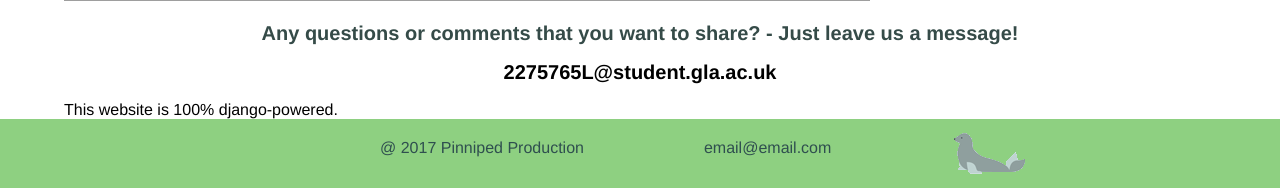
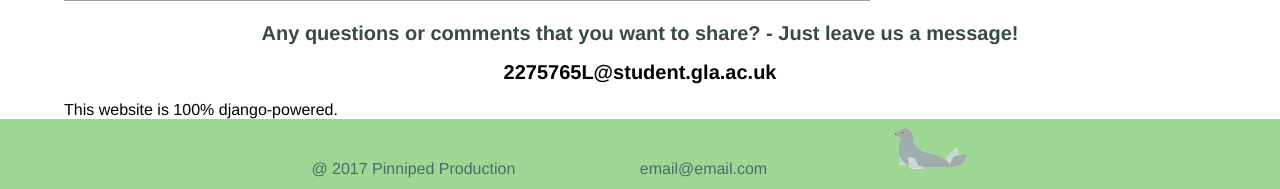
Before and after one commit to cynthi-a/Wandr, a Django app: page /wandr/about/ in a window 1280 px wide. Shown: the part 893-1082 px from the top of the page. Run offline with Django 3.2, Linux system fonts and the light colour scheme; grey boxes are pictures that could not be loaded.

Commit message:
changes to footer

```diff
--- a/static/css/base.css
+++ b/static/css/base.css
@@ -2,6 +2,11 @@ body {
 	font-size: 16px;
 	font-family: "Helvetica", Helvetica, sans-serif;
 	margin:0;
+	height: 100%;
+}
+
+html {
+	height: 100%;
 }
 
 h1 {
@@ -86,18 +91,26 @@ a {
 	text-decoration: none;
 }
 
+.page-wrap {
+  min-height: 100%;
+  /* equal to footer height */
+  margin-bottom: -70px;
+}
+.page-wrap:after {
+  content: "";
+  display: block;
+}
+.site-footer, .page-wrap:after {
+  height: 70px;
+}
+
 footer {
 	background-color: #8ED081;
-	padding: auto 0px;
-}
-
-footer div {
-	overflow: auto;
-	margin-left: 25%;
+	text-align: center;
+	opacity: 0.85;
 }
 
 footer a {
-	float: left;
 	margin: 20px 60px 5px 60px;
 	color: #2F4F4F;
 }
--- a/templates/wandr/base.html
+++ b/templates/wandr/base.html
@@ -14,6 +14,7 @@
     </title>
 </head>
 <body>
+    <div class="page-wrap">
         {% block background_image %}
         {% endblock %}
 {#    <div style="padding-left: 40px">#}
@@ -48,12 +49,11 @@
             <li><a href="{% url 'registration_register' %}">Sign Up</a></li>
         {% endif %}
     </ul>
+    </div>
 </body>
-<footer>
- <div>
+<footer class="site-footer">
  <a href="{% url 'about' %}">@ 2017 Pinniped Production</a>
  <a href="mailto:email@email.com">email@email.com</a>
- <a href=""><img src="../../../static/images/logo-50.png" alt="Wandr Logo" style="margin-top: -10px"/></a>
- </div>
+ <a href=""><img src="../../../static/images/logo-50.png" alt="Wandr Logo" style="margin-top: 5px"/></a>
 </footer>
 </html>
```
